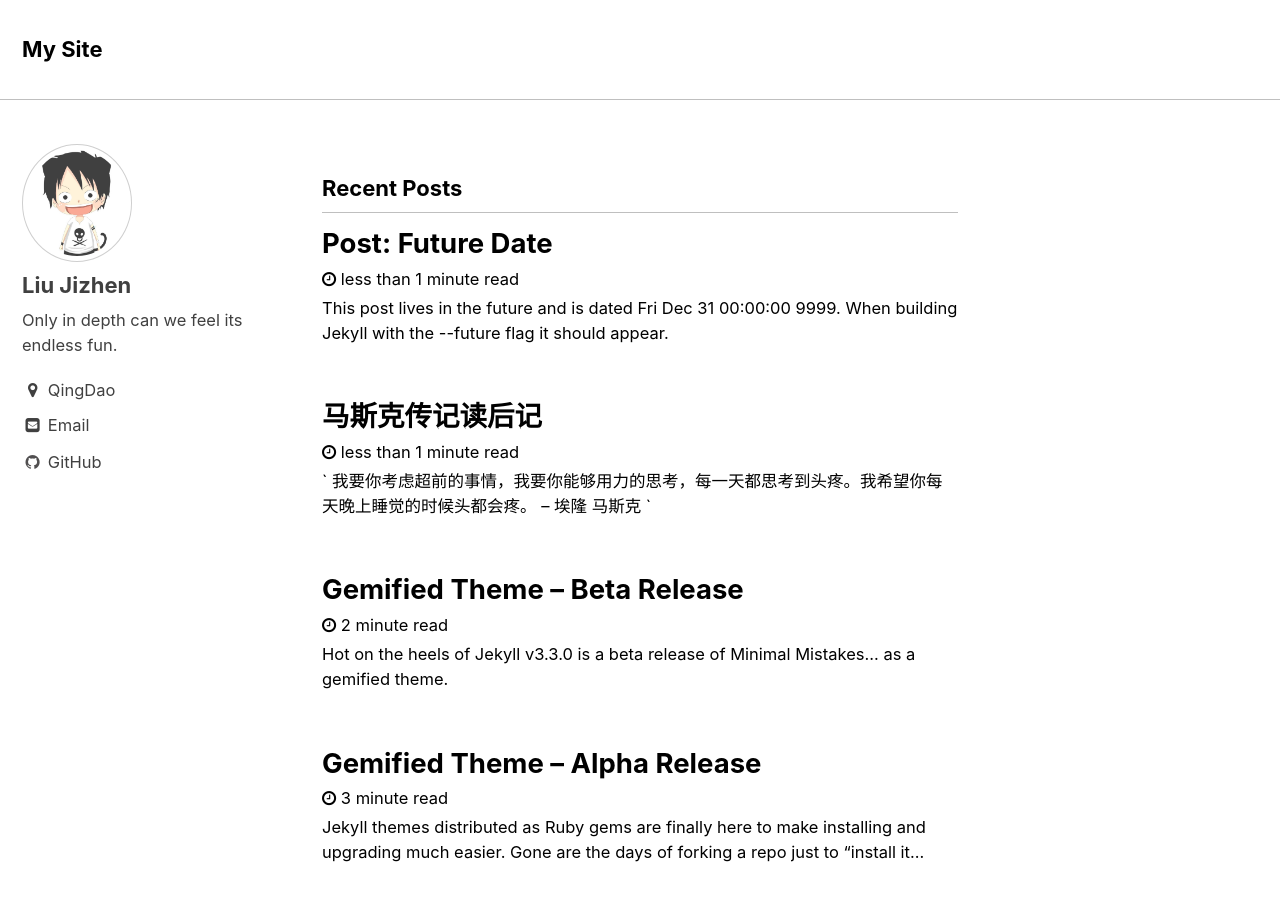
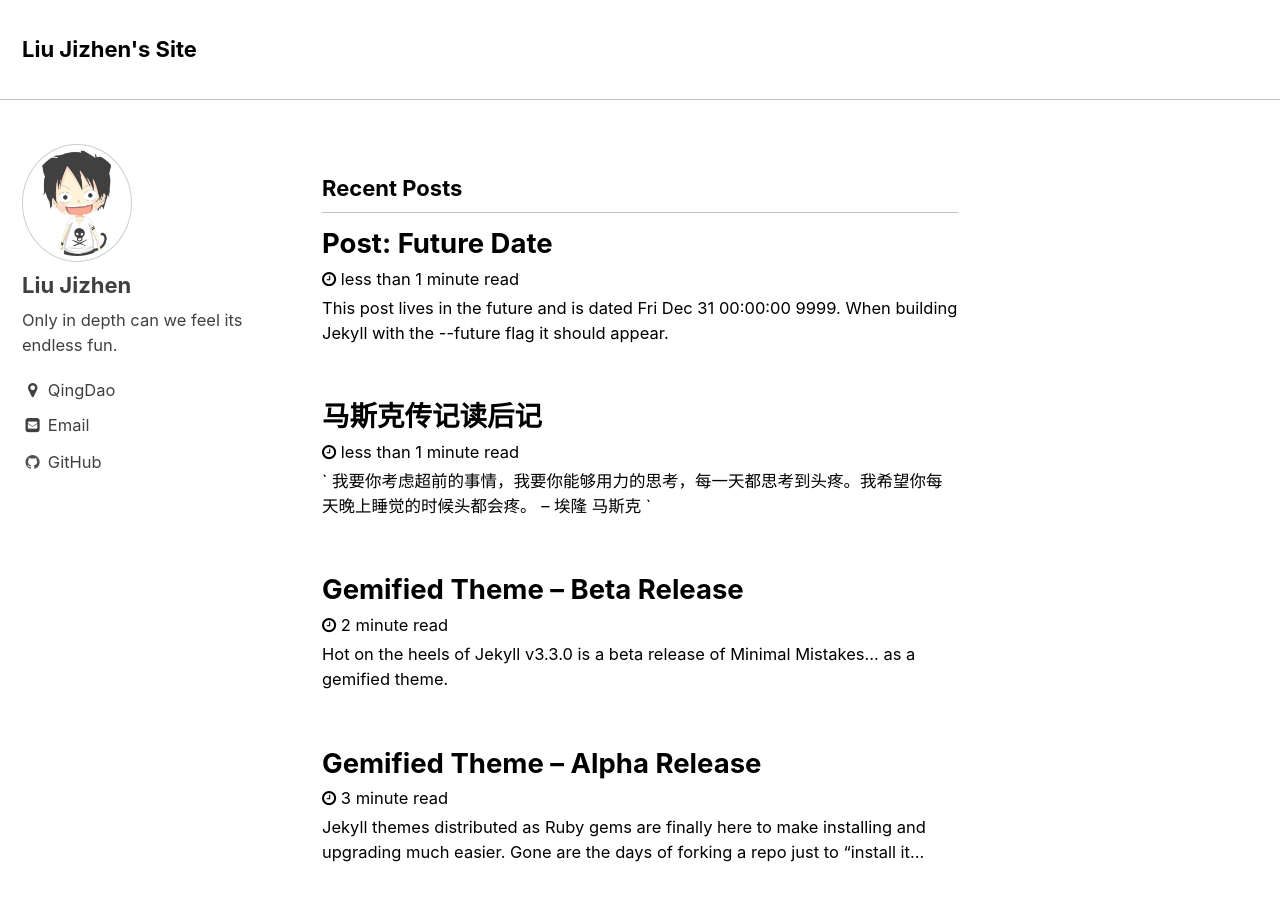
Before and after one commit to jeezliu/jeezliu.github.io, a Jekyll site: the page built from index.html, in a window 1280 px wide and 900 px high. Built offline with Jekyll 4.4.1, drawn with Linux system fonts in a browser that asks for light colours; the list of posts is cut into pages by our own code.

Commit message:
change site name

```diff
--- a/_config.yml
+++ b/_config.yml
@@ -9,7 +9,7 @@ minimal_mistakes_skin    : "contrast" # "air", "contrast", "dark", "dirt", "mint
 
 # Site Settings
 locale                   : "zh_CN"
-title                    : "My Site"
+title                    : "Liu Jizhen's Site"
 title_separator          : "-"
 name                     : "Liu Jizhen"
 description              : "An amazing website."
```
